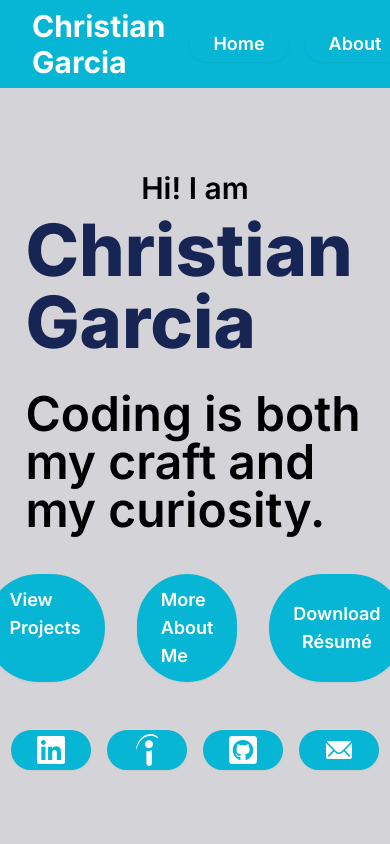
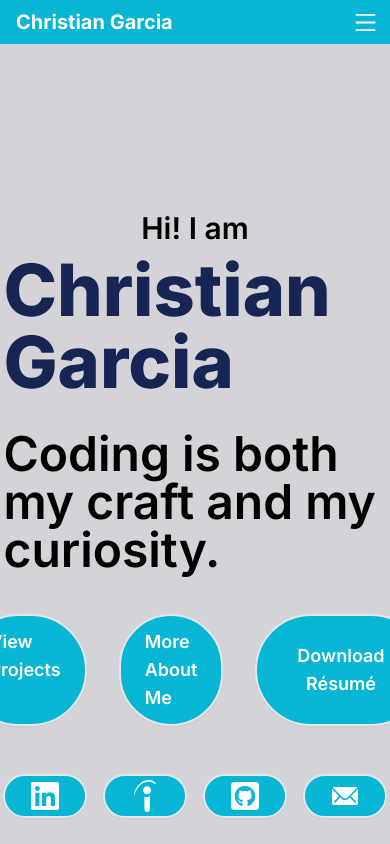
Before and after one commit to chrgarcia19/chrgarcia19.github.io, a Next.js app: page / in a window 390 px wide. Shown: the top 844 px of the page. Built offline with nearby package versions, Linux system fonts and the light colour scheme.

Commit message:
Reworked the Navbar to be mobile friendly and changed based on screen size

```diff
--- a/src/components/DownloadButton.tsx
+++ b/src/components/DownloadButton.tsx
@@ -44,7 +44,7 @@ export default function DownloadButton(props: Props) {
     return (
         <>
             <button onClick={handleDownload} onMouseEnter={itemEntered} onMouseLeave={itemExited}
-                    className={`text-lg font-semibold shadow-sm rounded-full ease-in-out text-white inline-block px-6 py-1 hover:text-gray-200 bg-cyan-500 dark:bg-cyan-700 ${isHovered ? "bg-cyan-600 dark:hover:bg-cyan-600 font-bold text-xl shadow-xl" : ''}`}>
+                    className={`text-lg max-sm:text-lg max-lg:text-3xl max-lg:border-2 font-semibold shadow-sm rounded-full ease-in-out text-white inline-block px-6 max-sm:px-10 lg:px-4 py-1 hover:text-gray-200 bg-cyan-500 dark:bg-cyan-700 ${isHovered ? "bg-cyan-600 dark:hover:bg-cyan-600 font-bold text-xl shadow-xl" : ''}`}>
                     {props.text}
             </button>
         </>
--- a/src/components/NavBar.tsx
+++ b/src/components/NavBar.tsx
@@ -1,7 +1,11 @@
+'use client'
+
+import { AiOutlineClose, AiOutlineMenu } from "react-icons/ai";
 import DownloadButton from "./DownloadButton";
 import ItemBox from "./ItemBox";
 import StyledButton from "./StyledButton";
 import ThemeSwitcher from "@/components/ThemeSwitcher";
+import { useState } from "react";
 
 const NavBar = () => {
 
@@ -11,23 +15,45 @@ const NavBar = () => {
         { text: "Skills", href: "#skills" },
         { text: "Projects", href: "#projects" },
         { text: "Contact", href: "#contact"}
-    ]
+    ];
+
+    const [menuOpen, setMenuOpen] = useState(false);
+
+    const handleOpen = () => { setMenuOpen(!menuOpen); }
+
+
 
     return (
         <>
-            <nav className="flex w-full p-2 items-center justify-between bg-cyan-500 dark:bg-cyan-700 overflow-hidden fixed z-10">
+            <nav className="flex w-full p-2 items-center justify-between bg-cyan-500 dark:bg-cyan-700 overflow-hidden lg:fixed z-10">
                 <div className="flex justify-start">
-                    <ItemBox color={"bg-cyan-500 dark:bg-cyan-700"} hoveredColor={"bg-cyan-600 dark:hover:bg-cyan-600"} width={""} boxType={"rounded-full"} padding={"px-6"} other={""}>
-                        <h1 className="text-3xl text-white font-bold">Christian Garcia</h1>
+                    <ItemBox color={"bg-cyan-500 dark:bg-cyan-700"} hoveredColor={"bg-cyan-600 dark:hover:bg-cyan-600"} width={""} boxType={"rounded-full"} padding={"px-2 sm:px-6"} other={""}>
+                        <h1 className="text-xl sm:text-3xl text-white font-bold">Christian Garcia</h1>
                     </ItemBox>
                 </div>
-                <div className="flex space-x-4 mr-10">
+                <div className="max-lg:hidden flex items-center xl:space-x-6 lg:space-x-2 mr-10 lg:mr-2">
                     {NAV_ITEMS.map((item: any, index: number) => (
                         <StyledButton key={index} href={item.href} text={item.text} color={"bg-cyan-500 dark:bg-cyan-700"} hoveredColor={"bg-cyan-600 dark:hover:bg-cyan-600"} icon={null} other={""} />
                     ))}
                     <DownloadButton text={"Résumé"} />
                     <ThemeSwitcher />
                 </div>
+                {/*For Mobile*/}
+                <div className="lg:hidden flex items-center gap-4 z-10 mr-1">
+                    <ThemeSwitcher />
+                    <div onClick={handleOpen}>
+                        {menuOpen ? <AiOutlineClose size={25} className="text-white"/> : <AiOutlineMenu size={25} className="text-white" />}
+                    </div>
+                </div>
+                <div className={menuOpen ? "lg:hidden absolute top-10 left-0 right-0 bottom-0 flex justify-center items-center w-full h-fit bg-cyan-500 dark:bg-cyan-700 text-center ease-in duration-500 p-6" : "lg:hidden absolute top-10 left-[-100%] right-0 bottom-0 flex justify-center items-center w-full h-fit bg-cyan-500 dark:bg-cyan-700 text-center ease-in duration-500 p-6"}>
+                    <ul className="flex flex-col gap-4">
+                        {NAV_ITEMS.map((item: any, index: number) => (
+                            <StyledButton key={index} href={item.href} text={item.text} color={"bg-cyan-500 dark:bg-cyan-700"} hoveredColor={"bg-cyan-600 dark:hover:bg-cyan-600"} icon={null} other={""} />
+                        ))}
+                        <DownloadButton text={"Résumé"} />
+                    </ul>
+                </div>
+
             </nav>
         </>
     )
--- a/src/components/StyledButton.tsx
+++ b/src/components/StyledButton.tsx
@@ -23,7 +23,7 @@ const StyledButton = (props: Props) => {
                 onMouseEnter={itemEntered}
                 onMouseLeave={itemExited}
                 href={props.href}
-                className={`${props.color} text-lg font-semibold shadow-sm rounded-full ease-in-out text-white px-6 py-1 hover:text-gray-200 ${isHovered ? `${props.hoveredColor} font-bold text-xl shadow-xl` : ''} ${props.other}`}>
+                className={`${props.color} text-lg max-sm:text-lg max-lg:text-3xl max-lg:border-2 font-semibold shadow-sm rounded-full ease-in-out text-white px-6 sm:px-5 lg:px-4 py-1 hover:text-gray-200 ${isHovered ? `${props.hoveredColor} font-bold text-xl shadow-xl` : ''} ${props.other}`}>
                     <div className="flex flex-row items-center justify-center gap-1">
                         {props.icon} {props.text}
                     </div>
```
